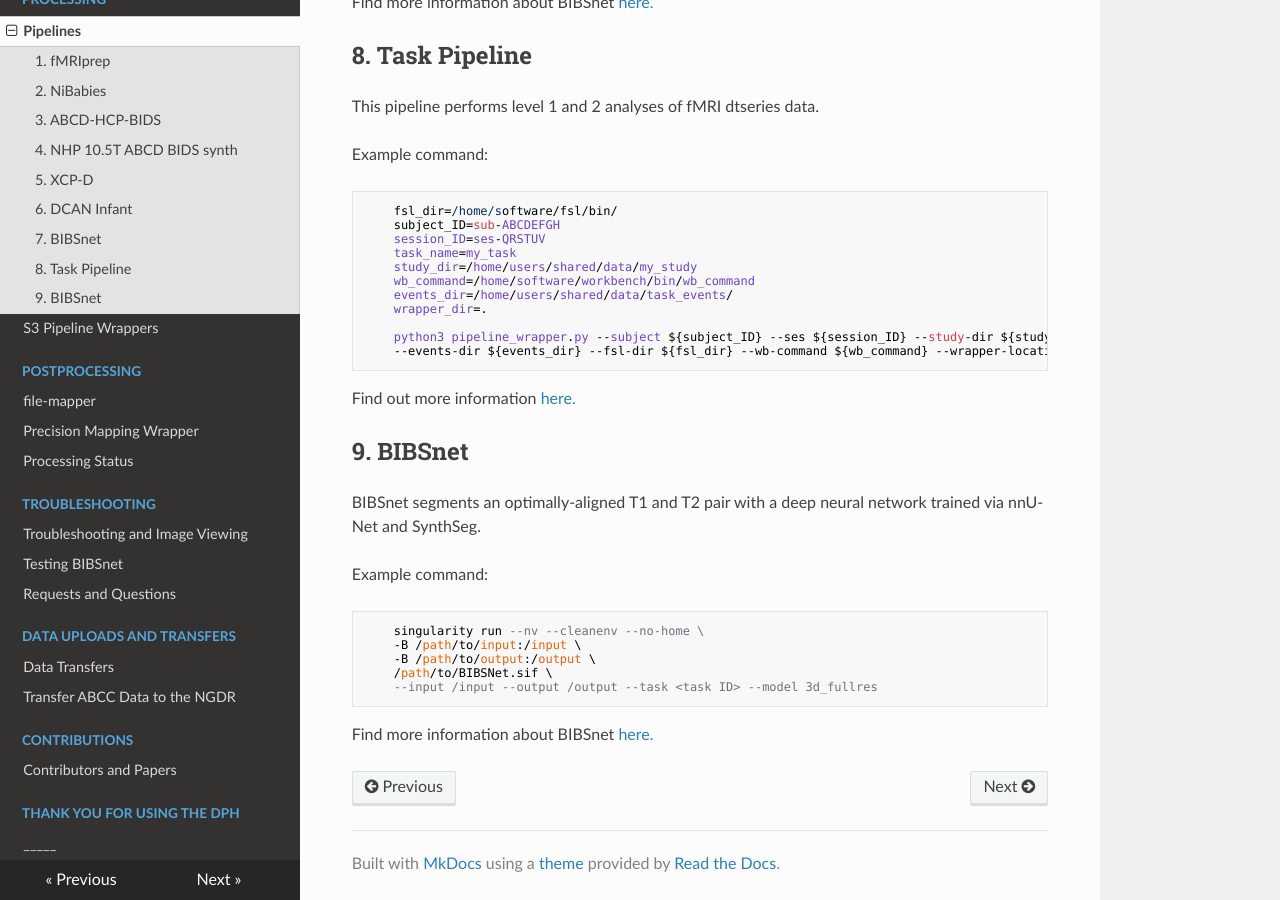
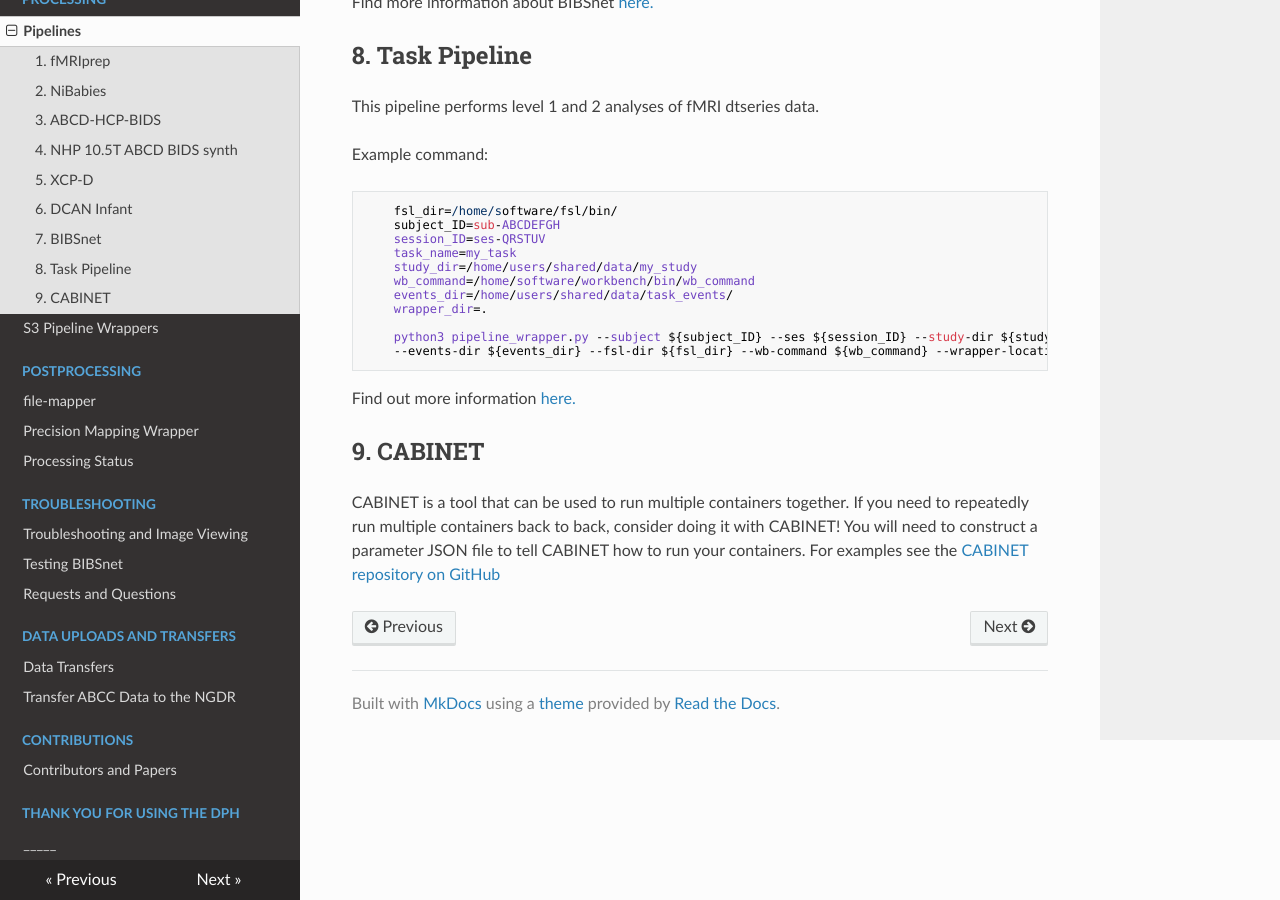
Before and after one commit to DCAN-Labs/cdni-brain, an MkDocs documentation site: the page built from docs/pipelines.md, in a window 1280 px wide and 900 px high, scrolled down 7293 px. Built offline with MkDocs 1.6.1, drawn with Linux system fonts in a browser that asks for light colours; nearby versions of some CDN libraries.

Commit message:
removed old bibsnet, added CABINET section

```diff
--- a/docs/pipelines.md
+++ b/docs/pipelines.md
@@ -273,16 +273,9 @@ Example command:
 
 Find out more information [here.](https://github.com/DCAN-Labs/abcd-bids-tfmri-pipeline)
 
-## 9. BIBSnet
+## 9. CABINET
 
-BIBSnet segments an optimally-aligned T1 and T2 pair with a deep neural network trained via nnU-Net and SynthSeg.
-
-Example command:
-
-        singularity run --nv --cleanenv --no-home \
-        -B /path/to/input:/input \
-        -B /path/to/output:/output \
-        /path/to/BIBSNet.sif \
-        --input /input --output /output --task <task ID> --model 3d_fullres
-
-Find more information about BIBSnet [here.](https://github.com/DCAN-Labs/BIBSnet)
+CABINET is a tool that can be used to run multiple containers together.
+If you need to repeatedly run multiple containers back to back, consider doing it with CABINET!
+You will need to construct a parameter JSON file to tell CABINET how to run your containers.
+For examples see the [CABINET repository on GitHub](https://github.com/DCAN-Labs/CABINET)
```
